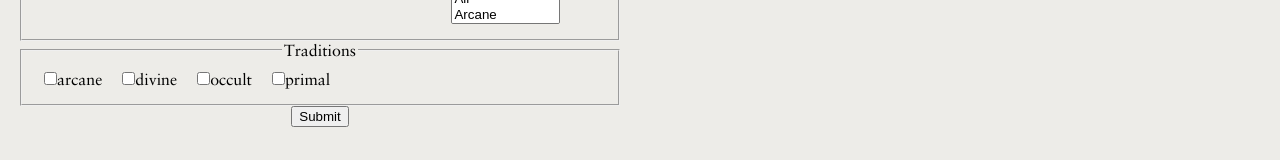
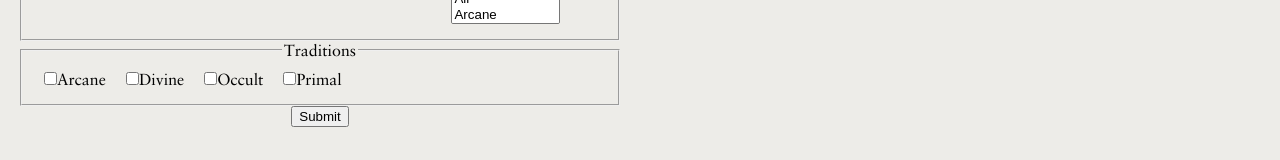
Before and after one commit to Chip-L/joshs-magic-system, a React (Create React App) app in the folder client/: page /addspell in a window 1280 px wide. Shown: the part 228-388 px from the top of the page. Built offline with nearby package versions, Linux system fonts and the light colour scheme.

Commit message:
added propercase to the checkbox group - may need to be revisted as it is very basic

```diff
--- a/client/src/components/CheckboxGroup.js
+++ b/client/src/components/CheckboxGroup.js
@@ -1,5 +1,16 @@
 import React, { useState } from "react";
 
+import { properCase } from "../utils/utilities";
+
+/**
+ *
+ * @param {*} props:
+ * name is string, this is the name that will be stored in the values
+ * valueList is array of values to be populated as checkboxes
+ * values is the state object that will change with the results
+ * update is the function to change the state object
+ * @returns
+ */
 function CheckboxGroup({ name, valueList, values, update }) {
   const [arrChecked, setArrChecked] = useState(values?.[name] || []);
 
@@ -34,7 +45,7 @@ function CheckboxGroup({ name, valueList, values, update }) {
             className="rightLabel"
             key={`${name}_${item}`}
           >
-            {item}
+            {properCase(item)}
           </label>
         </div>
       ))}
```
